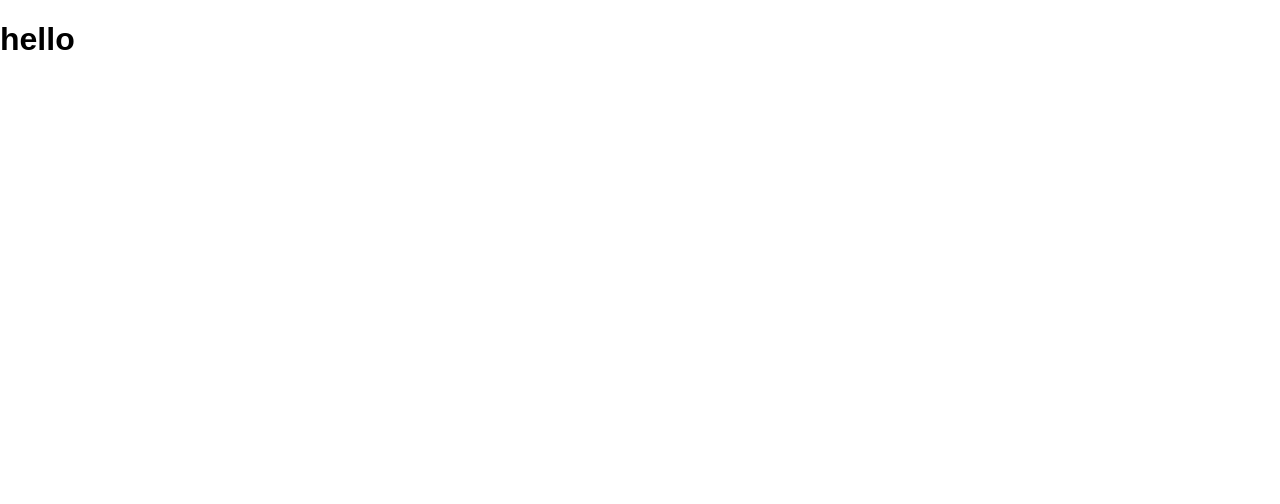
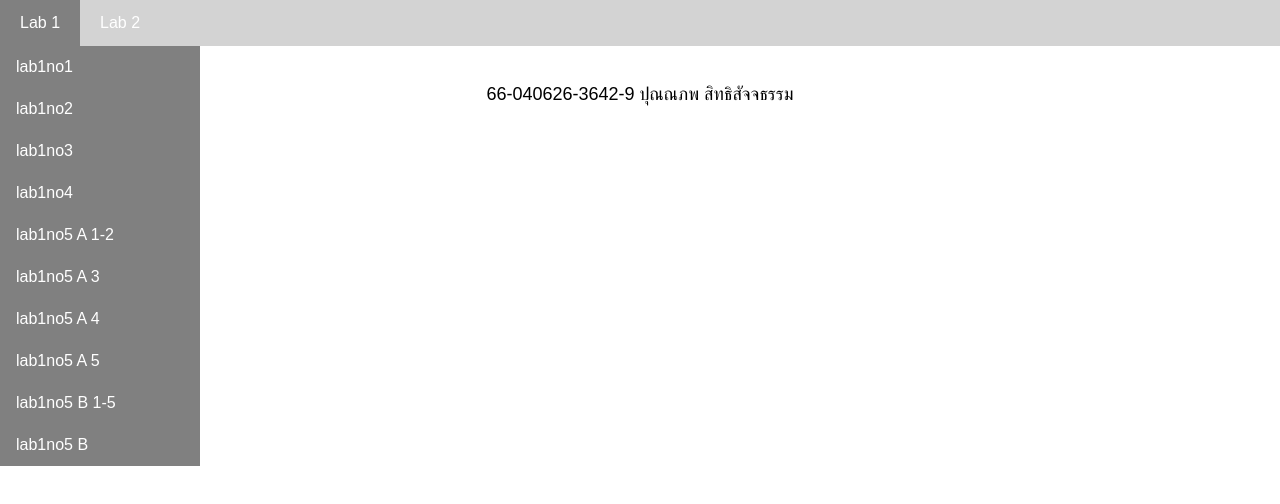
Before and after one commit to baimhons/cs6636429.github.io, a plain HTML site: page index.html in a window 1280 px wide. Drawn offline with Linux system fonts and the light colour scheme.

Commit message:
add lab1-2

```diff
--- a/index.html
+++ b/index.html
@@ -68,6 +68,34 @@
   </style>
 </head>
 <body>
-  <h1>hello</h1>
+  <nav>
+    <ul>
+      <li>
+        <a href="#">Lab 1</a>
+        <ul>
+          <li><a href="lab1/lab1no1.html">lab1no1</a></li>
+          <li><a href="lab1/lab1no2.html">lab1no2</a></li>
+          <li><a href="lab1/lab1no3.html">lab1no3</a></li>
+          <li><a href="lab1/lab1no4.html">lab1no4</a></li>
+          <li><a href="lab1no5/web1/workshop1/index2.html">lab1no5 A 1-2</a></li>
+          <li><a href="lab1no5/web1/workshop2/classMonday/homework/exercise1.html">lab1no5 A 3</a></li>
+          <li><a href="lab1no5/web1/index4.html">lab1no5 A 4</a></li>
+          <li><a href="lab1no5/web1/workshop2/classMonday/homework/exercise1.html">lab1no5 A 5</a></li>
+          <li><a href="lab1no5/web2/index.html">lab1no5 B 1-5</a></li>
+          <li><a href="lab1no5/web2/content/topic/t1.html">lab1no5 B</a></li>
+        </ul>
+      </li>
+      <li>
+        <a href="#">Lab 2</a>
+        <ul>
+          <li><a href="lab2/lab2-1.html">lab2no1</a></li>
+          <li><a href="lab2/lab2-2.html">lab2no2</a></li>
+          <li><a href="lab2/lab2-3.html">lab2no3</a></li>
+        </ul>
+      </li>
+    </ul>
+  </nav>
+
+   <p>66-040626-3642-9 ปุณณภพ สิทธิสัจจธรรม</p>
 </body>
 </html>
```
